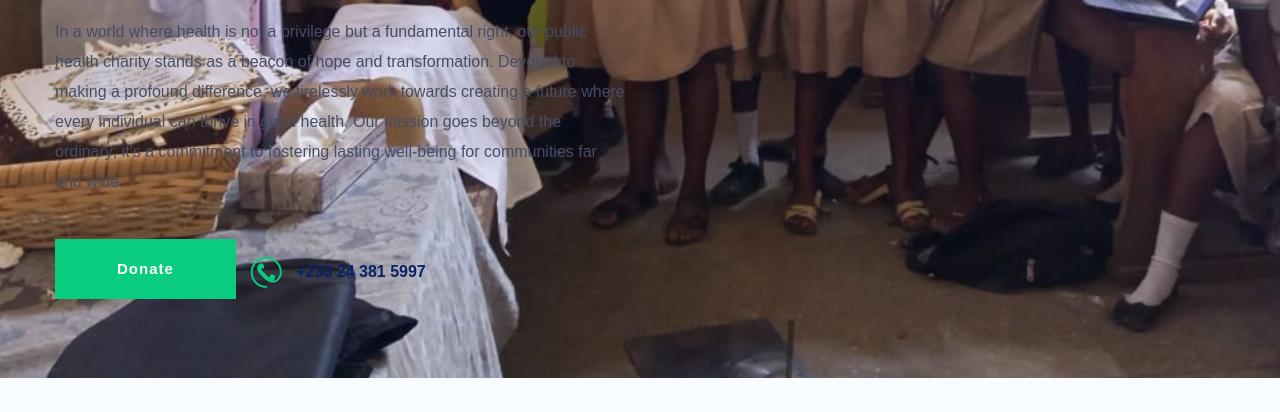
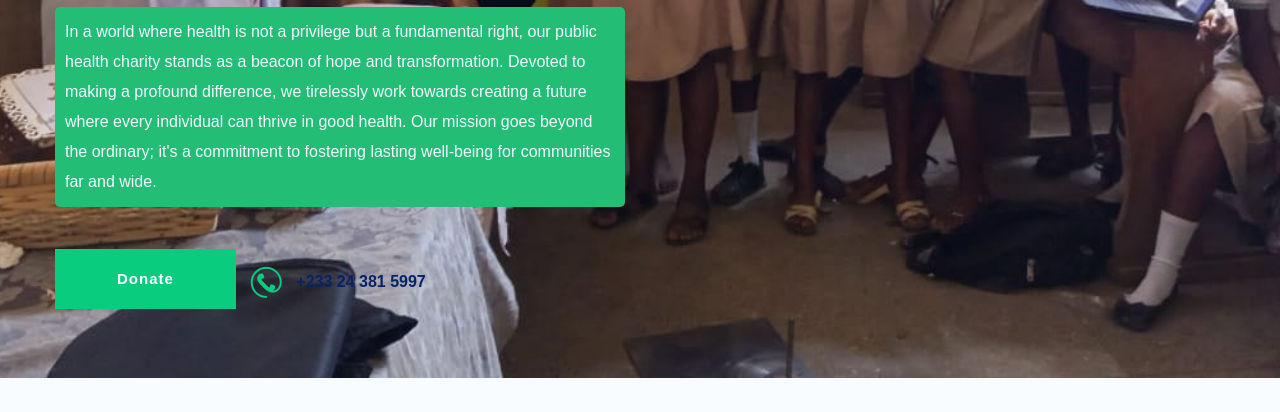
Before and after one commit to devkobby24/therestella-website, a plain HTML site: page index.html in a window 1280 px wide. Shown: the part 688-1100 px from the top of the page. Drawn offline with Linux system fonts and the light colour scheme; a web font is replaced by a local one.

Commit message:
made some changes

```diff
--- a/index.html
+++ b/index.html
@@ -127,12 +127,13 @@
                         <div class="col-xl-6 col-lg-6 col-md-8 col-sm-10">
                             <div class="hero__caption">
                                 <h1 data-animation="fadeInUp" data-delay=".6s">Devoted to <br>making a difference.</h1>
-                                <P data-animation="fadeInUp" data-delay=".8s">In a world where health is not a privilege
+                                <P data-animation="fadeInUp" data-delay=".8s" style="color: aliceblue; background-color: rgb(35, 189, 117); padding: 10px; border-radius: 5px;" >In a world where health is not a privilege
                                     but a fundamental right, our public health charity stands as a beacon of hope and
                                     transformation. Devoted to making a profound difference, we tirelessly work towards
                                     creating a future where every individual can thrive in good health. Our mission goes
                                     beyond the ordinary; it's a commitment to fostering lasting well-being for
-                                    communities far and wide.</P>
+                                    communities far and wide.
+                                </P>
                                 <!-- Hero-btn -->
                                 <div class="hero__btn">
                                     <a href="#" class="btn hero-btn mb-10" data-animation="fadeInLeft"
```
